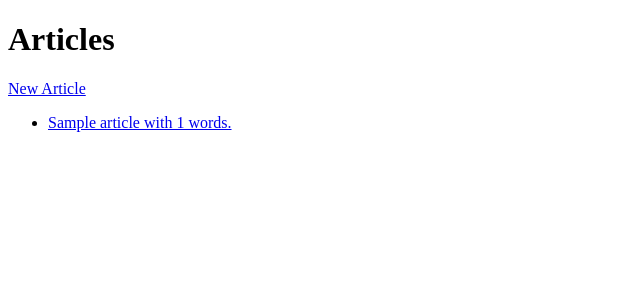
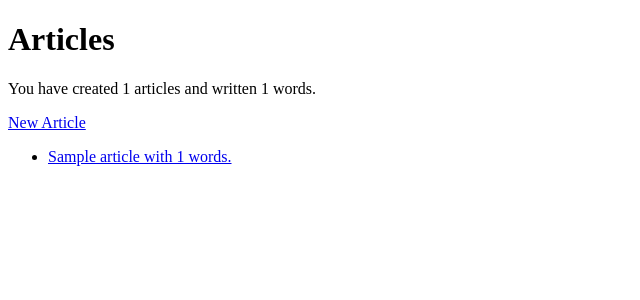
Before and after one commit to Que5/Connecto, a Django app: page /articles/ in a window 1280 px wide. Shown: the part 55-355 px from the top of the page, without its empty margins (0-640 px from the left). Run offline with Django 5.2, Linux system fonts and the light colour scheme; a user stored in the database is signed in; tables that the repository leaves empty hold one stand-in row (values such as "Sample post").

Commit message:
Added article counta na d written words in the home page

```diff
--- a/templates/app/home.html
+++ b/templates/app/home.html
@@ -2,6 +2,7 @@
 
 {% block content %}
     <h1>Articles</h1>
+    <p> You have created {{ user.article_count }} articles and written {{ user.written_words }} words.</p>
     {% if article_list %}
     <a href="{% url 'article_create' %}">New Article </a>
     <ul>
```
